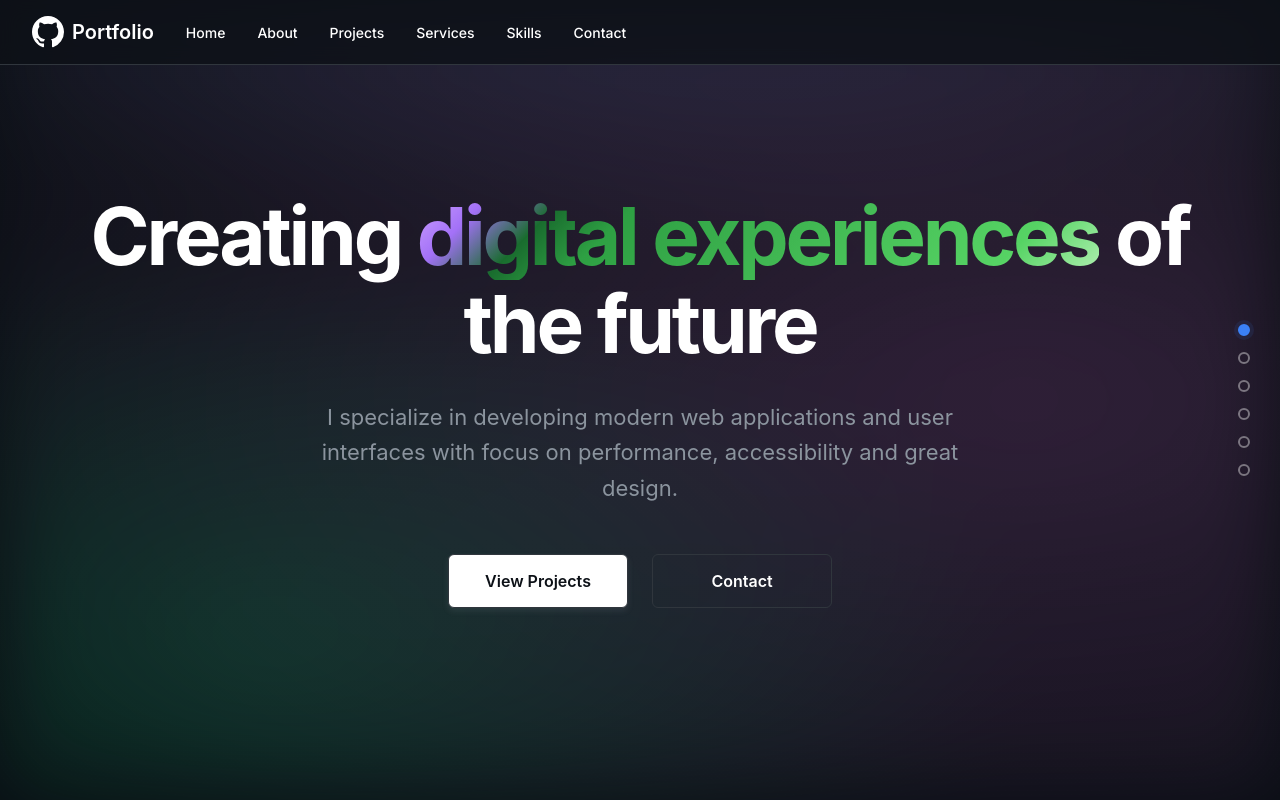
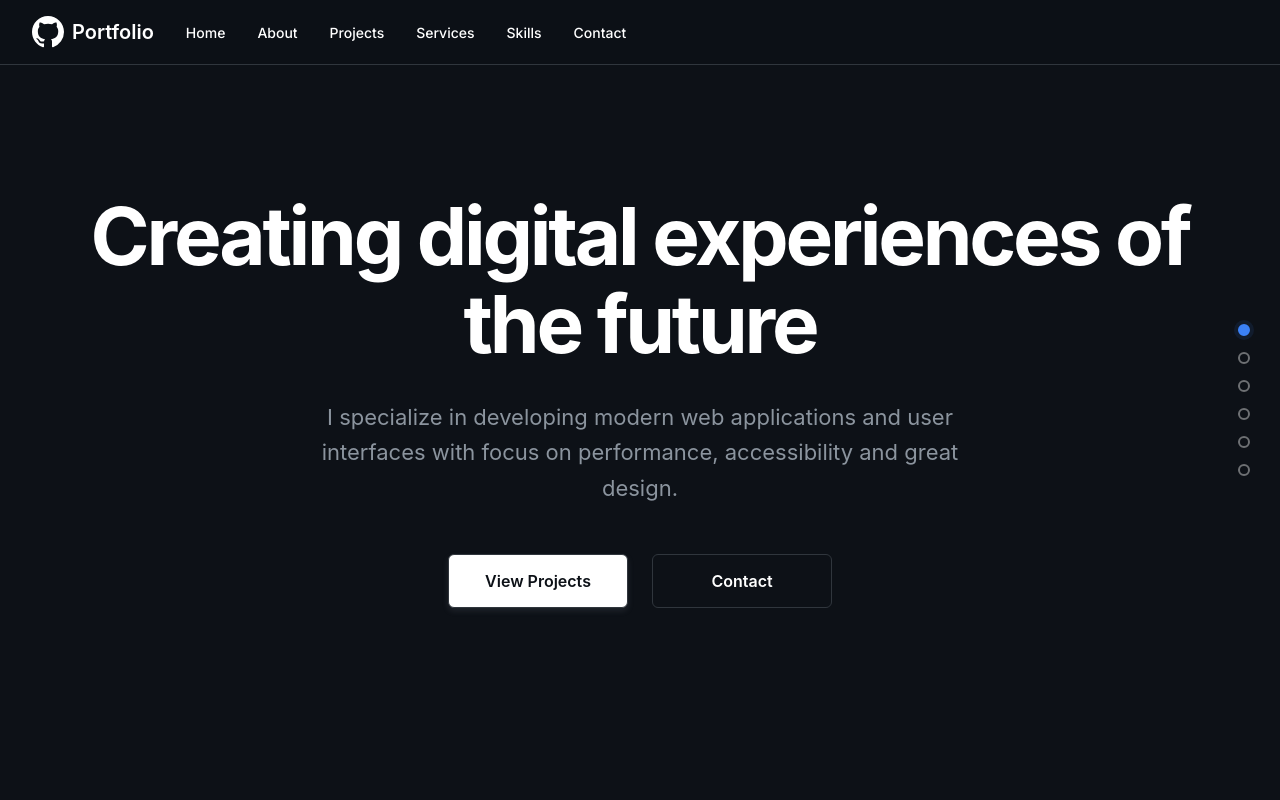
Before and after one commit to Mild-Solvent/DAV-portfolio, a Next.js app in the folder web/: page / in a window 1280 px wide. Shown: the top 800 px of the page. Built offline with nearby package versions, Linux system fonts and the light colour scheme.

Commit message:
hero section

```diff
--- a/web/src/components/Hero/Hero.tsx
+++ b/web/src/components/Hero/Hero.tsx
@@ -14,25 +14,10 @@ const HeroSection = styled.section`
   right: 0;
   z-index: 1;
   overflow: hidden;
-  background: linear-gradient(180deg, #0d1117 0%, #0a0e14 100%);
+  background: #0d1117;
   width: 100%;
   box-sizing: border-box;
 
-  /* GitHub hero gradient - purple to green sweep */
-  &::before {
-    content: '';
-    position: absolute;
-    width: 100%;
-    height: 100%;
-    top: 0;
-    left: 0;
-    background:
-      radial-gradient(ellipse 80% 50% at 50% -20%, rgba(120, 119, 198, 0.3), transparent),
-      radial-gradient(ellipse 100% 80% at 80% 50%, rgba(255, 128, 255, 0.15), transparent),
-      radial-gradient(ellipse 60% 50% at 20% 80%, rgba(0, 255, 135, 0.15), transparent);
-    filter: blur(40px);
-    pointer-events: none;
-  }
 `;
 
 const HeroContainer = styled.div`
@@ -71,10 +56,7 @@ const HeroTitle = styled(motion.h1)`
   text-align: center;
 
   span {
-    background: ${props => props.theme.gradients.hero};
-    -webkit-background-clip: text;
-    -webkit-text-fill-color: transparent;
-    background-clip: text;
+    color: ${props => props.theme.colors.textEmphasis};
     display: inline-block;
   }
 `;
```
